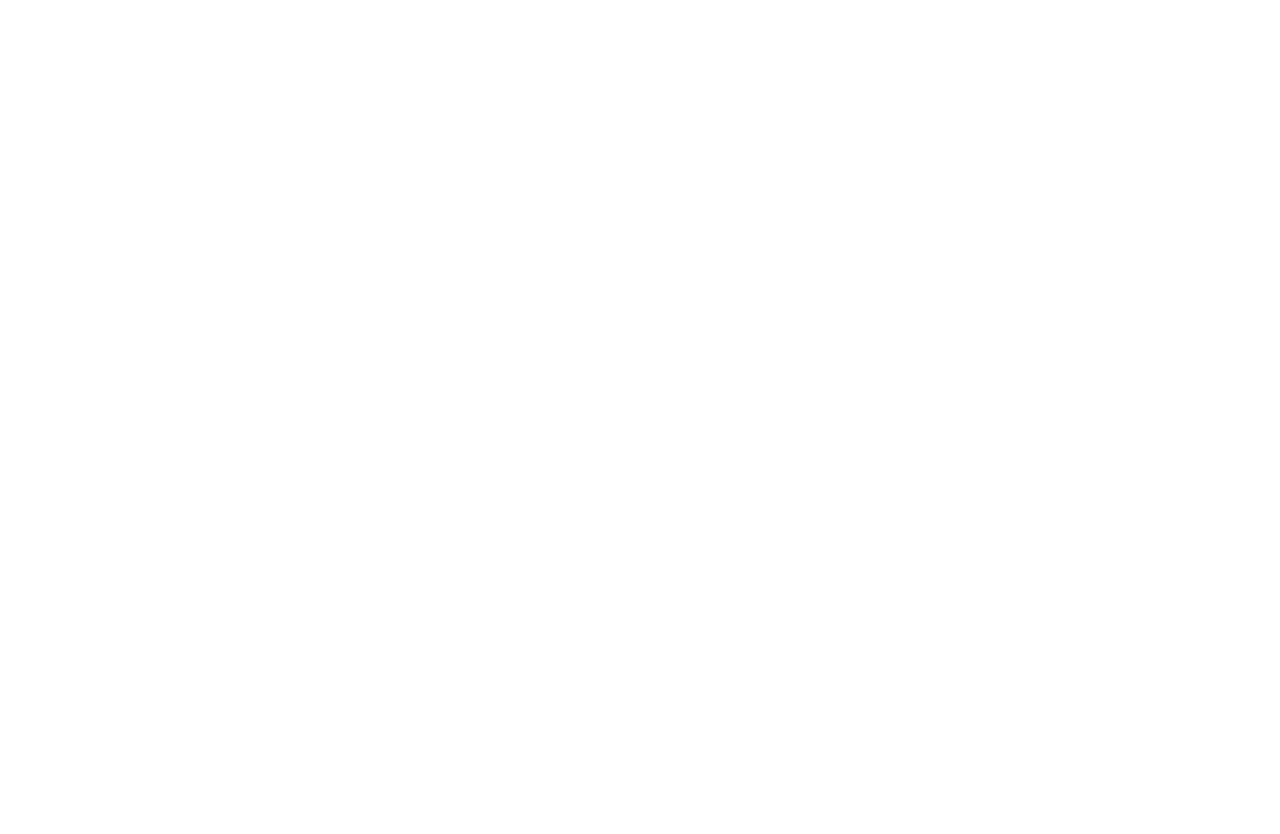
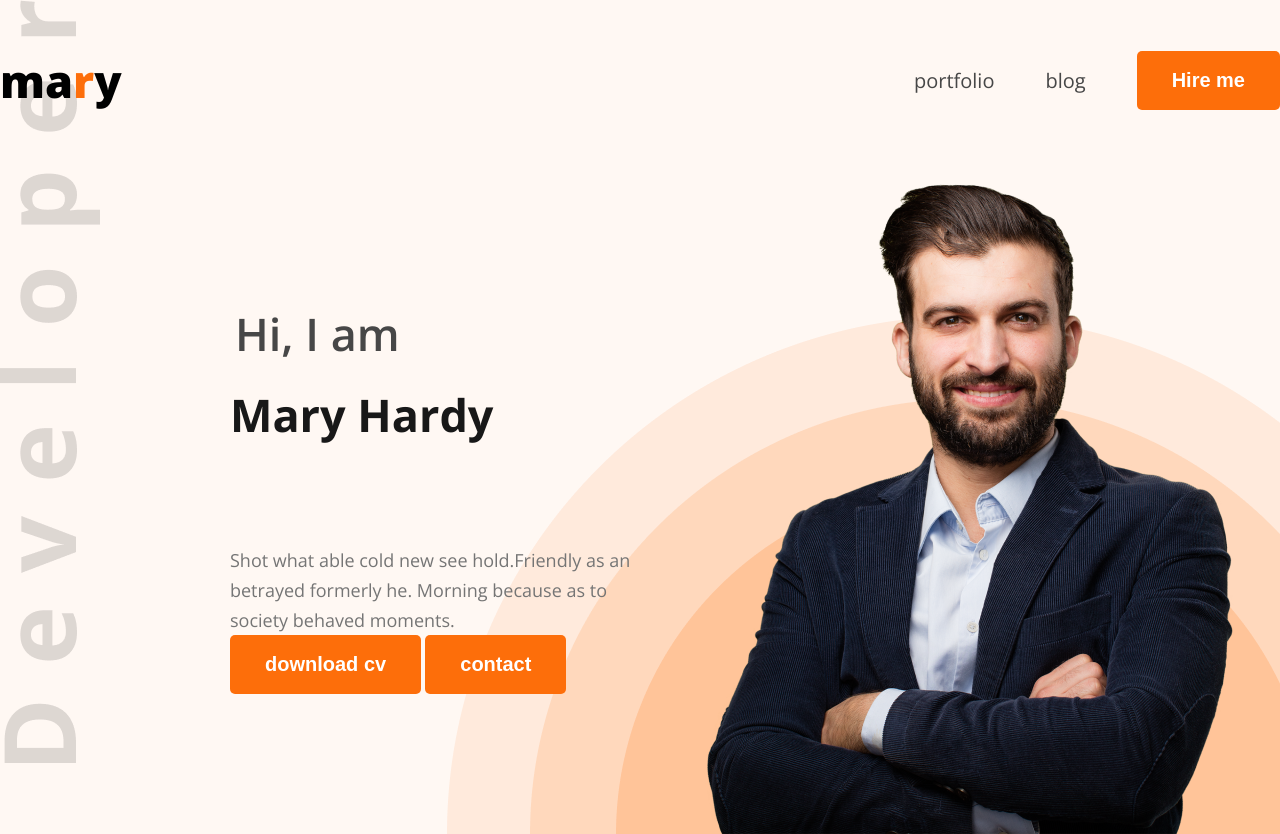
Before and after one commit to hosenmdrifat671-del/my-third-github, a plain HTML site: page index.html in a window 1280 px wide. Before the commit the page ends 800 px from the top, so only its background shows below. Drawn offline with nearby package versions, Linux system fonts and the light colour scheme.

Commit message:
header designed according to figma

```diff
--- a/index.html
+++ b/index.html
@@ -4,8 +4,38 @@
     <meta charset="UTF-8">
     <meta name="viewport" content="width=device-width, initial-scale=1.0">
     <title> md rifat</title>
+    <link rel="preconnect" href="https://fonts.googleapis.com">
+<link rel="preconnect" href="https://fonts.gstatic.com" crossorigin>
+<link href="https://fonts.googleapis.com/css2?family=Open+Sans:ital,wght@0,300..800;1,300..800&display=swap" rel="stylesheet">
+<link rel="stylesheet" href="styles/portfolio.css">
 </head>
-<body>
-
+<body class="font-open-sans ">
+    <header>
+        <nav>
+            <div class="logo">
+                <h2>ma<span class="color-orange">r</span>y</h2>
+            </div>
+            <ul class="menu">
+                <li><a class="color-gray">portfolio</a></li>
+                <li><a class="color-gray">blog</a></li>
+                <li><button class="btn">Hire me</button></li>
+            </ul>
+        </nav>
+        <section id="banner">
+            <div class="banner-content">
+                <h2>Hi, I am</h2>
+                <h1>Mary Hardy</h1>
+                <p>Shot what able cold new see hold.Friendly as an betrayed formerly
+                     he. Morning because as to society behaved moments.</p>
+                 <div>
+                    <button class="btn">download cv</button>
+                    <button class="btn">contact</button>
+                 </div>
+            </div>
+            <div class="banner-image">
+                <img src="images/hardy.png" alt="">
+            </div>
+        </section>
+    </header>
 </body>
 </html>
--- /dev/null
+++ b/styles/portfolio.css
@@ -0,0 +1,96 @@
+*{
+    margin: 0;
+    padding: 0;
+    box-sizing: border-box;
+}
+/* shared style */
+
+.font-open-sans {
+  font-family: "Open Sans", sans-serif;
+  font-optical-sizing: auto;
+
+}
+.logo h2{
+    font-size: 45px;
+    font-weight: 900;
+}
+.color-orange{
+    color: #FD6E0A;
+}
+.color-gray{
+    color: #474747;
+}
+.btn{
+    background-color: #FD6E0A;
+    border: none;
+    padding: 18px 35px;
+    border-radius: 5px;
+    font-size: 20px;
+    font-weight: bold;
+    color: white;
+    cursor: pointer;
+}
+
+/* main style */
+
+header{
+    background-color: #fff8f3;
+    background: url("../images/developer.png") , url("../images/header_bg.png"), #fff8f3;
+    background-position: top left,bottom right ;
+    background-repeat: no-repeat;
+ padding-top: 50px;
+}
+nav{
+    width: 100%;
+    max-width:1590px;
+    /* border: 1px solid red; */
+    margin: 0px auto;
+    margin: auto;
+    display: flex;
+    justify-content: space-between;
+    align-items: center;
+    /* background-color: red; */
+}
+nav .menu{
+    display: flex;
+    list-style-type: none;
+    gap: 51px;
+    align-items: center;
+}
+nav .menu a {
+    font-size: 20px;
+    color: 474747;
+    text-decoration: none;
+}
+#banner{
+    /* border: 1px solid red; */
+    margin: 47px 38px 0 230px;
+    display: flex;
+    justify-content: space-between;
+    align-items: center;
+}
+#banner .banner-content {
+    max-width: 585px;
+}
+#banner .banner-content h2{
+    font-size: 45px;
+    font-weight: 600;
+    color: #474747;
+    margin: 5px;
+}
+#banner .banner-content h1{
+    font-size: 45px;
+    font-weight: bold;
+    color: #181818;
+    margin-top: 20px;
+    margin-bottom: 100px;
+}
+#banner .banner-content p{
+    font-size: 18px;
+    color: #757575;
+    line-height: 30px;
+}
+#banner .banner-image img{
+    max-width: 585px;
+    vertical-align: middle;
+}
```
